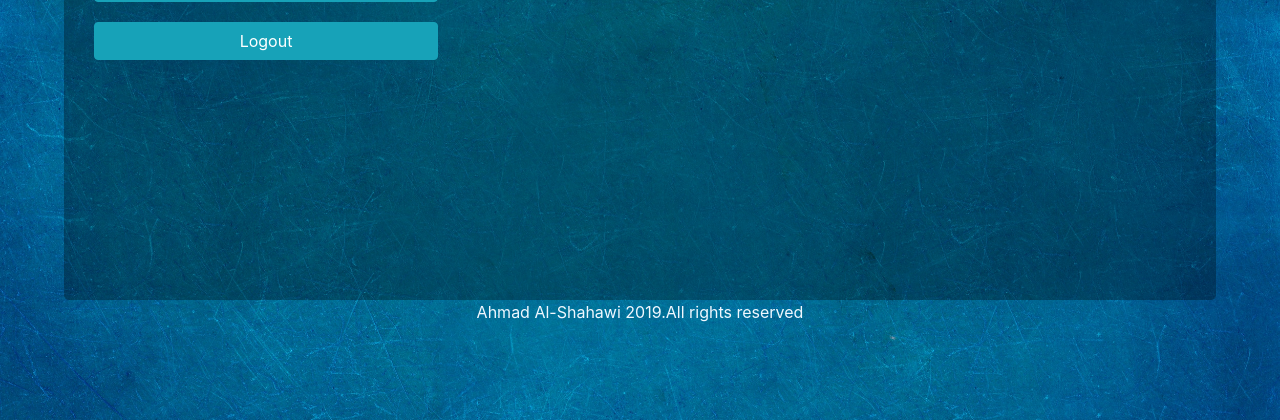
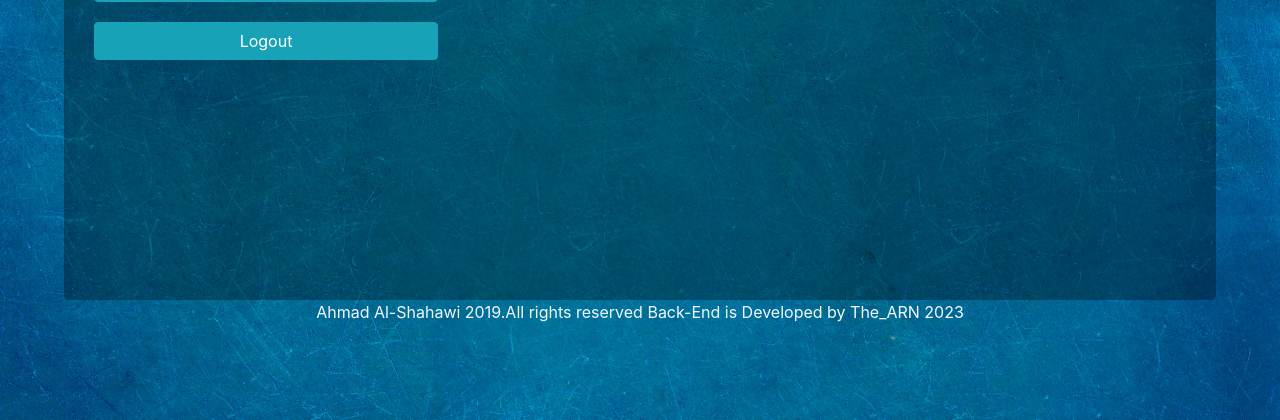
Before and after one commit to rralireza/MyPhoneBook-V1, a PHP site: page /edit.php?id=1 in a window 1280 px wide. Shown: the part 380-800 px from the top of the page. Run offline with PHP 8.4, Linux system fonts and the light colour scheme; data that the repository does not hold is empty.

Commit message:
Update edit.php

```diff
--- a/edit.php
+++ b/edit.php
@@ -109,7 +109,10 @@
 
 
 
-        <footer class="text-center">Ahmad Al-Shahawi 2019.All rights reserved</footer>
+        <footer class="text-center">
+            Ahmad Al-Shahawi 2019.All rights reserved
+            Back-End is Developed by The_ARN 2023
+        </footer>
 
            <script src="js/jquery-3.3.1.min.js"></script>
     <script src="js/popper.min.js"></script>
```
